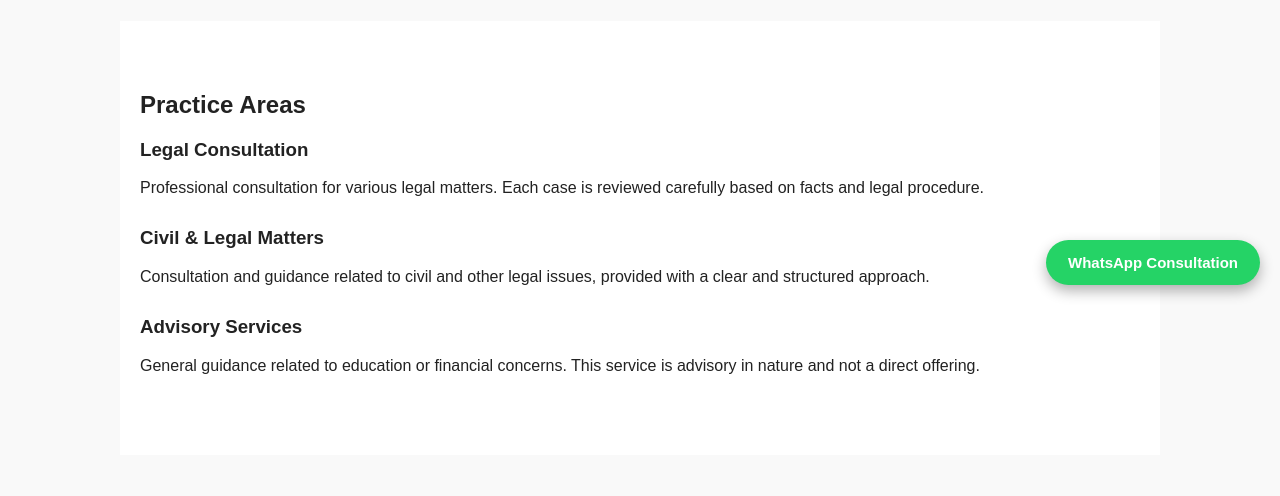
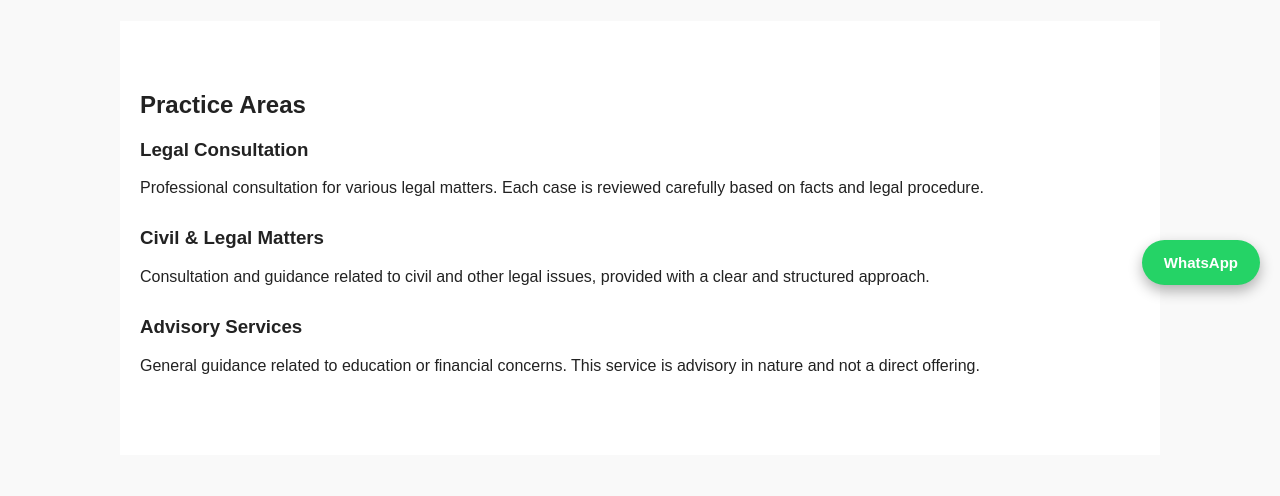
Before and after one commit to codewithahmed2005/Al-Meezan, a Flask app: page / in a window 1280 px wide. Shown: the part 495-991 px from the top of the page. Run offline with Flask 3, Linux system fonts and the light colour scheme; parts of the project's set-up code (start-up, migrations or seed data) failed here and were passed over.

Commit message:
Update index.html

```diff
--- a/templates/index.html
+++ b/templates/index.html
@@ -83,7 +83,7 @@
 
     <a href="https://wa.me/7900331626?text=Hello%2C%20I%20visited%20your%20website%20and%20I%20need%20legal%20consultation.%20Please%20guide%20me%20on%20the%20next%20steps."
         target="_blank" class="whatsapp-float">
-        WhatsApp Consultation
+        WhatsApp
     </a>
 
     <script src="/static/script.js"></script>
```
